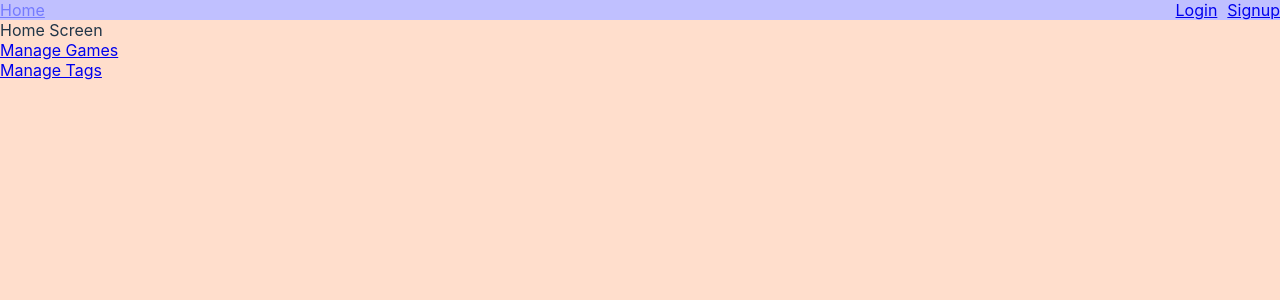
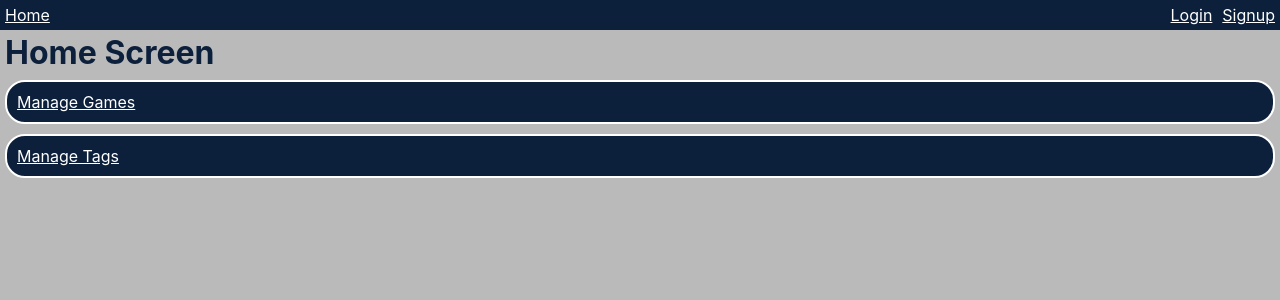
Before and after one commit to JakeBrowning90/game-library-private, a React (Vite) app: page / in a window 1280 px wide. Shown: the top 300 px of the page. Built offline with nearby package versions, Linux system fonts and the light colour scheme; no server answers.

Commit message:
Begin style updates

```diff
--- a/src/App.css
+++ b/src/App.css
@@ -1,6 +1,6 @@
-#root {
+/* #root {
   max-width: 1280px;
   margin: 0 auto;
   padding: 2rem;
   text-align: center;
-}
+} */
--- a/src/components/GameList.jsx
+++ b/src/components/GameList.jsx
@@ -58,10 +58,13 @@ function GameList(
   if (error) return <p>Network error, please try again later.</p>;
 
   return (
-    <div>
-      <p>Game List</p>
-      <Link to={"new"}>Add New Game</Link>
-      <form onSubmit={submitQuery}>
+    <div className="mainDiv">
+      <h1 className="pageHeader">Game List</h1>
+
+      <Link to={"new"} className="mainButton blueBlock">
+        Add New Game
+      </Link>
+      <form onSubmit={submitQuery} className="blueBlock">
         <p>Search Games</p>
         <label htmlFor="queryTag">Title:</label>
         <input
--- a/src/components/HomeScreen.jsx
+++ b/src/components/HomeScreen.jsx
@@ -11,12 +11,18 @@ function HomeScreen(
   // Render
   return (
     <>
-      <div className="mainHome">
-        <div>Home Screen</div>
-        <Link to="/games">Manage Games</Link>
-        <Link to="/tags">Manage Tags</Link>
+      <div className="mainDiv">
+        <h1 className="pageHeader">Home Screen</h1>
+        <Link to="/games" className="mainButton blueBlock">
+          Manage Games
+        </Link>
+        <Link to="/tags" className="mainButton blueBlock">
+          Manage Tags
+        </Link>
         {localStorage.length > 0 && JSON.parse(localStorage.isAdmin) && (
-          <Link to="/users">Manage Users</Link>
+          <Link to="/users" className="mainButton blueBlock">
+            Manage Users
+          </Link>
         )}
       </div>
     </>
--- a/src/components/LoginScreen.jsx
+++ b/src/components/LoginScreen.jsx
@@ -53,9 +53,9 @@ function LoginScreen(
   // Render
   return (
     <>
-      <div>Login</div>
-      {invalidLogin && <p>Invalid login</p>}
-      <form action="">
+      <form className="blueBlock" onSubmit={submitLogin}>
+        <h1>Login</h1>
+        {invalidLogin && <p>Invalid login</p>}
         <label htmlFor="username">Username:</label>
         <input
           type="text"
@@ -70,7 +70,7 @@ function LoginScreen(
           value={password}
           onChange={handlePassword}
         />
-        <button onClick={submitLogin}>Submit</button>
+        <button>Submit</button>
       </form>
     </>
   );
--- a/src/components/SignupScreen.jsx
+++ b/src/components/SignupScreen.jsx
@@ -50,7 +50,8 @@ function SignupScreen(
   // Render
   return (
     <>
-      <p>Signup</p>
+      <form className="blueBlock" onSubmit={submitSignup}>
+        <h1>Signup</h1>
         <p>New Users must be validated by Admin</p>
 
         <ul>
@@ -58,7 +59,6 @@ function SignupScreen(
             return <li key={signupErrors.indexOf(err)}>{err.msg}</li>;
           })}
         </ul>
-      <form onSubmit={submitSignup}>
         <label htmlFor="username">Username:</label>
         <input
           type="text"
--- a/src/components/TagList.jsx
+++ b/src/components/TagList.jsx
@@ -84,16 +84,16 @@ function TagList(
   if (error) return <p>Network error, please try again later.</p>;
 
   return (
-    <div>
-      <p>Tag List</p>
+    <div className="mainDiv">
+      <h1 className="pageHeader">Tag List</h1>
 
-      <form onSubmit={submitNewTag}>
+      <form onSubmit={submitNewTag} className="blueBlock">
+        <label htmlFor="newTag">Create New Tag:</label>
         <ul>
           {tagSubmitError.map((err) => {
             return <li key={tagSubmitError.indexOf(err)}>{err.msg}</li>;
           })}
         </ul>
-        <label htmlFor="newTag">Create New Tag:</label>
         <input
           type="text"
           name="newTag"
@@ -103,7 +103,7 @@ function TagList(
         />
         <button>Submit</button>
       </form>
-      <form onSubmit={submitQuery}>
+      <form onSubmit={submitQuery} className="blueBlock">
         <label htmlFor="queryTag">Search Tags:</label>
         <input
           type="text"
--- a/src/components/UserList.jsx
+++ b/src/components/UserList.jsx
@@ -36,7 +36,7 @@ function UserList(
 
   return (
     <div>
-      <p>User List</p>
+      <h1 className="pageHeader">User List</h1>
       <p>To-do: Search Bar</p>
       {userList.length == 0 ? (
         <p>No users found</p>
--- a/src/index.css
+++ b/src/index.css
@@ -1,5 +1,13 @@
 :root {
   font-family: Inter, system-ui, Avenir, Helvetica, Arial, sans-serif;
+  --dark-blue: #0d203b;
+  --off-white: #fff;
+  color: var(--off-white);
+}
+
+* {
+  padding: 0;
+  margin: 0;
 }
 
 body {
@@ -8,6 +16,7 @@ body {
   place-items: center;
   min-width: 320px;
   min-height: 100vh;
+  color: var(--off-white);
 }
 
 h1 {
@@ -55,10 +64,17 @@ button:focus-visible {
   flex-direction: column;
 }
 
-/* body {
-  display: flex;
-  flex-direction: column;
-} */
+a {
+  color: var(--off-white);
+}
+
+h1 {
+  font-size: 2rem;
+}
+
+.pageHeader {
+  color: var(--dark-blue);
+}
 
 header,
 nav {
@@ -67,23 +83,37 @@ nav {
 }
 
 header {
-  background-color: rgb(192, 192, 255);
+  background-color: var(--dark-blue);
   justify-content: space-between;
+  padding: 5px;
 }
 
 main {
-  background-color: rgb(255, 222, 204);
+  background-color: rgb(186, 186, 186);
+  padding: 5px;
   flex-grow: 1;
   display: flex;
   flex-direction: column;
 }
 
-.mainHome {
+.mainDiv {
   display: flex;
   flex-direction: column;
+  gap: 10px;
+}
+
+.mainButton {
+  border-radius: 20px;
 }
 
 form {
   display: flex;
   flex-direction: column;
 }
+
+.blueBlock {
+  padding: 10px;
+  gap: 5px;
+  background-color: var(--dark-blue);
+  border: 2px solid var(--off-white);
+}
```
Lines whose indentation alone changed are shown as unchanged.
